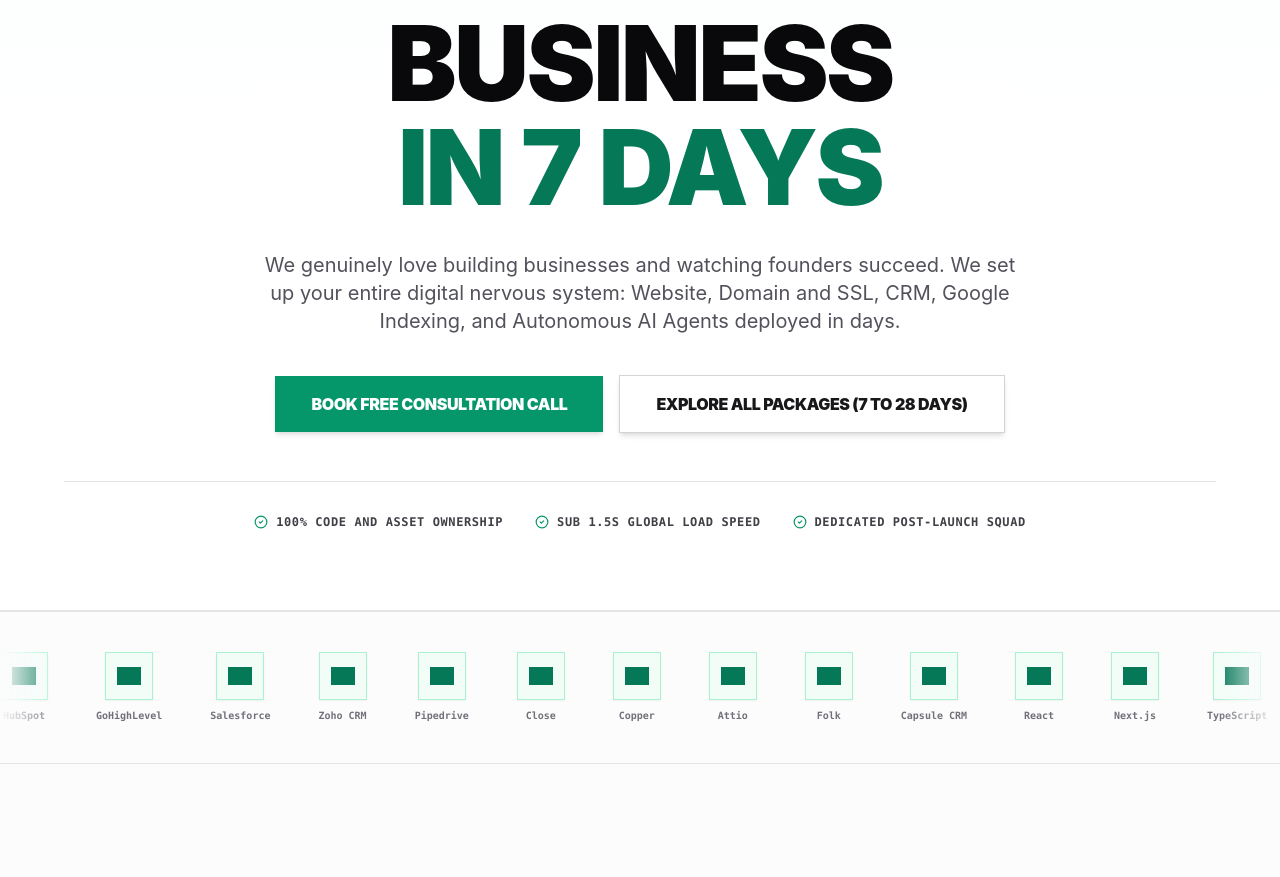
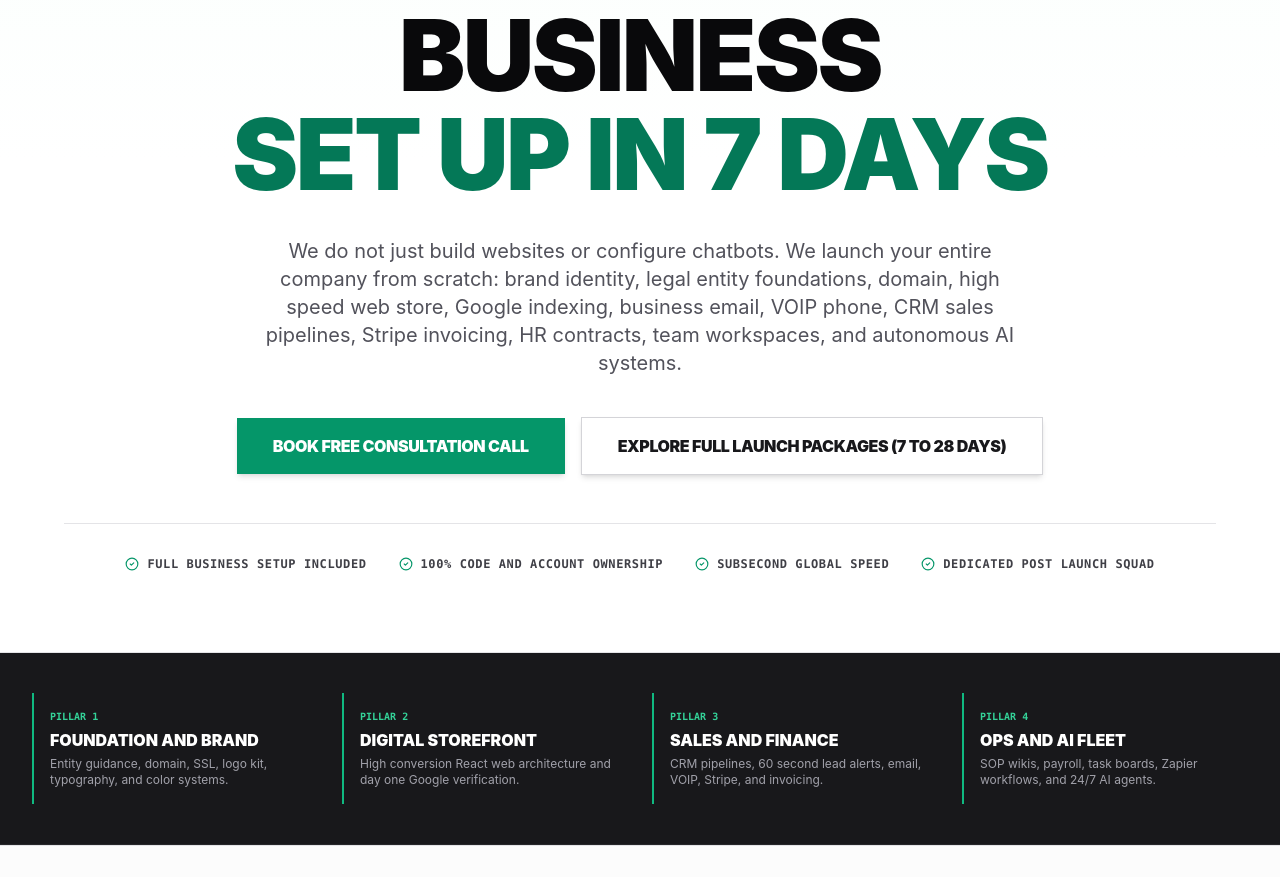
Before and after one commit to mariamraouf/New-Calpir-A5ERAN, a React (Vite) app: page / in a window 1280 px wide. Shown: the part 408-1285 px from the top of the page. Built offline with nearby package versions, Linux system fonts and the light colour scheme; grey boxes are pictures that could not be loaded.

Commit message:
wrote 2 file(s)

```diff
--- a/index.html
+++ b/index.html
@@ -9,23 +9,23 @@
     <link rel="manifest" href="/site.webmanifest" />
 
     <link rel="canonical" data-rh="true" href="https://www.calpir.com/" />
-    <title data-rh="true">Calpir | All-in-One Business Launch & AI Automation</title>
-    <meta data-rh="true" name="description" content="Calpir deploys your entire business infrastructure in 7-28 days: website, CRM, operations and AI agents in one integrated system." />
+    <title data-rh="true">Calpir | Complete Turnkey Business Setup and AI Systems</title>
+    <meta data-rh="true" name="description" content="Calpir launches your complete business in 7 to 28 days: legal foundation, brand identity, domain, website, email, phone, CRM, payments, payroll, SOPs, and AI systems." />
 
     <meta data-rh="true" property="og:site_name" content="Calpir" />
     <meta data-rh="true" property="og:type" content="website" />
     <meta data-rh="true" property="og:url" content="https://www.calpir.com/" />
-    <meta data-rh="true" property="og:title" content="Calpir | All-in-One Business Launch & AI Automation" />
-    <meta data-rh="true" property="og:description" content="Deploy your entire business infrastructure in 7-28 days. Website, CRM, Operations and AI Agents in one integrated system." />
+    <meta data-rh="true" property="og:title" content="Calpir | Complete Turnkey Business Setup and AI Systems" />
+    <meta data-rh="true" property="og:description" content="Launch your entire business in 7 to 28 days: brand, website, domain, email, phone, CRM, billing, payroll, SOPs, and AI automations in one unified setup." />
     <meta data-rh="true" property="og:image" content="https://www.calpir.com/logo-with-transparent-background.png" />
-    <meta data-rh="true" property="og:image:alt" content="Calpir - all-in-one business launch and AI automation" />
+    <meta data-rh="true" property="og:image:alt" content="Calpir complete turnkey business setup and AI systems" />
 
     <meta data-rh="true" name="twitter:card" content="summary_large_image" />
-    <meta data-rh="true" name="twitter:title" content="Calpir | All-in-One Business Launch & AI Automation" />
-    <meta data-rh="true" name="twitter:description" content="Deploy your entire business infrastructure in 7-28 days. Website, CRM, Operations and AI Agents in one integrated system." />
+    <meta data-rh="true" name="twitter:title" content="Calpir | Complete Turnkey Business Setup and AI Systems" />
+    <meta data-rh="true" name="twitter:description" content="Launch your entire business in 7 to 28 days: brand, website, domain, email, phone, CRM, billing, payroll, SOPs, and AI automations in one unified setup." />
     <meta data-rh="true" name="twitter:image" content="https://www.calpir.com/logo-with-transparent-background.png" />
 
-    <!-- Schema.org Organization & WebSite Structured Data -->
+    <!-- Schema.org Organization and WebSite Structured Data -->
     <script type="application/ld+json">
     {
       "@context": "https://schema.org",
@@ -40,7 +40,7 @@
         "height": 837
       },
       "image": "https://www.calpir.com/logo-with-transparent-background.png",
-      "description": "Calpir deploys complete business infrastructure - website, CRM, operations and AI agents - in 7 to 28 days.",
+      "description": "Calpir deploys complete full business infrastructure including legal setup, branding, website, CRM, payments, operations, and AI systems in 7 to 28 days.",
       "email": "info@calpir.com"
     }
     </script>
--- a/src/pages/Index.tsx
+++ b/src/pages/Index.tsx
@@ -2,7 +2,7 @@
 
 import React from 'react';
 import { motion } from 'framer-motion';
-import { ArrowRight, Globe, BarChart3, Settings, Bot, Zap, Code, Layers, Sparkles, CheckCircle2 } from 'lucide-react';
+import { ArrowRight, Globe, BarChart3, Settings, Bot, Zap, Code, Layers, Sparkles, CheckCircle2, Building2, CreditCard, ShieldCheck, Mail } from 'lucide-react';
 import { Link } from 'react-router-dom';
 import Navbar from '@/components/layout/Navbar';
 import Footer from '@/components/layout/Footer';
@@ -28,8 +28,8 @@ const Index = () => {
   return (
     <div className="min-h-screen bg-white w-full overflow-x-hidden">
       <MetaSEO
-        title="Calpir | All-in-One Business Launch & AI Automation"
-        description="Calpir deploys your entire business infrastructure — website, CRM, operations and AI agents — in 7-28 days."
+        title="Calpir | Complete Turnkey Business Setup and AI Systems"
+        description="Calpir builds and launches your entire company infrastructure: legal foundation, brand, website, domain, email, phone, CRM, payments, payroll, SOPs, and AI systems."
         path="/"
       />
       <Navbar />
@@ -39,16 +39,16 @@ const Index = () => {
         <div className="container-custom text-center">
           <motion.div {...reveal}>
             <div className="inline-flex items-center gap-1.5 sm:gap-2 border border-emerald-300 bg-emerald-50 px-3 sm:px-4 py-1.5 mb-5 sm:mb-7 mono text-[10px] sm:text-xs uppercase tracking-widest text-emerald-800 font-bold shadow-sm rounded-none">
-              <Sparkles size={13} className="text-emerald-600 shrink-0" /> Bristol Based Business Infrastructure & AI Squad
+              <Sparkles size={13} className="text-emerald-600 shrink-0" /> Complete Turnkey Business Setup Squad
             </div>
 
-            <h1 className="text-3xl sm:text-5xl md:text-7xl lg:text-[6.5rem] leading-[1.05] sm:leading-[0.96] mb-5 sm:mb-8 font-black uppercase tracking-tight text-zinc-950 max-w-5xl mx-auto">
-              Launch Your Business <br className="hidden sm:inline" />
-              <span className="text-emerald-700">In 7 Days</span>
+            <h1 className="text-3xl sm:text-5xl md:text-7xl lg:text-[6.2rem] leading-[1.05] sm:leading-[0.96] mb-5 sm:mb-8 font-black uppercase tracking-tight text-zinc-950 max-w-5xl mx-auto">
+              Your Entire Business <br className="hidden sm:inline" />
+              <span className="text-emerald-700">Set Up In 7 Days</span>
             </h1>
 
             <p className="text-sm sm:text-lg md:text-xl text-zinc-600 leading-relaxed max-w-3xl mx-auto mb-6 sm:mb-10 px-2">
-              We genuinely love building businesses and watching founders succeed. We set up your entire digital nervous system: Website, Domain and SSL, CRM, Google Indexing, and Autonomous AI Agents deployed in days.
+              We do not just build websites or configure chatbots. We launch your entire company from scratch: brand identity, legal entity foundations, domain, high speed web store, Google indexing, business email, VOIP phone, CRM sales pipelines, Stripe invoicing, HR contracts, team workspaces, and autonomous AI systems.
             </p>
 
             <div className="flex flex-col sm:flex-row gap-3 sm:gap-4 justify-center items-center max-w-xl mx-auto px-2">
@@ -56,23 +56,54 @@ const Index = () => {
                 <Link to="/contact">Book Free Consultation Call</Link>
               </Button>
               <Button asChild variant="outline" className="w-full sm:w-auto border-zinc-300 text-zinc-900 hover:bg-zinc-100 px-6 sm:px-9 py-5 sm:py-7 rounded-none font-black text-xs sm:text-base uppercase tracking-tight btn-hover">
-                <Link to="/packages">Explore All Packages (7 to 28 Days)</Link>
+                <Link to="/packages">Explore Full Launch Packages (7 to 28 Days)</Link>
               </Button>
             </div>
 
             {/* Reassurance points */}
             <div className="flex flex-wrap justify-center items-center gap-3 sm:gap-8 mt-8 sm:mt-12 pt-5 sm:pt-8 border-t border-zinc-200 mono text-[11px] sm:text-xs uppercase tracking-wider text-zinc-700 font-bold">
               <div className="flex items-center gap-1.5 sm:gap-2">
-                <CheckCircle2 size={14} className="text-emerald-600 shrink-0" /> 100% Code and Asset Ownership
+                <CheckCircle2 size={14} className="text-emerald-600 shrink-0" /> Full Business Setup Included
               </div>
               <div className="flex items-center gap-1.5 sm:gap-2">
-                <CheckCircle2 size={14} className="text-emerald-600 shrink-0" /> Sub 1.5s Global Load Speed
+                <CheckCircle2 size={14} className="text-emerald-600 shrink-0" /> 100% Code and Account Ownership
               </div>
               <div className="flex items-center gap-1.5 sm:gap-2">
-                <CheckCircle2 size={14} className="text-emerald-600 shrink-0" /> Dedicated Post-Launch Squad
+                <CheckCircle2 size={14} className="text-emerald-600 shrink-0" /> Subsecond Global Speed
+              </div>
+              <div className="flex items-center gap-1.5 sm:gap-2">
+                <CheckCircle2 size={14} className="text-emerald-600 shrink-0" /> Dedicated Post Launch Squad
               </div>
             </div>
           </motion.div>
+        </div>
+      </section>
+
+      {/* Full Setup Pillars Banner */}
+      <section className="py-10 bg-zinc-900 text-white border-b border-zinc-800">
+        <div className="container-custom">
+          <div className="grid grid-cols-2 md:grid-cols-4 gap-6 text-left">
+            <div className="p-4 border-l-2 border-emerald-500">
+              <div className="mono text-[10px] uppercase text-emerald-400 font-bold">Pillar 1</div>
+              <div className="text-base font-black uppercase text-white mt-1">Foundation and Brand</div>
+              <p className="text-xs text-zinc-400 mt-1">Entity guidance, domain, SSL, logo kit, typography, and color systems.</p>
+            </div>
+            <div className="p-4 border-l-2 border-emerald-500">
+              <div className="mono text-[10px] uppercase text-emerald-400 font-bold">Pillar 2</div>
+              <div className="text-base font-black uppercase text-white mt-1">Digital Storefront</div>
+              <p className="text-xs text-zinc-400 mt-1">High conversion React web architecture and day one Google verification.</p>
+            </div>
+            <div className="p-4 border-l-2 border-emerald-500">
+              <div className="mono text-[10px] uppercase text-emerald-400 font-bold">Pillar 3</div>
+              <div className="text-base font-black uppercase text-white mt-1">Sales and Finance</div>
+              <p className="text-xs text-zinc-400 mt-1">CRM pipelines, 60 second lead alerts, email, VOIP, Stripe, and invoicing.</p>
+            </div>
+            <div className="p-4 border-l-2 border-emerald-500">
+              <div className="mono text-[10px] uppercase text-emerald-400 font-bold">Pillar 4</div>
+              <div className="text-base font-black uppercase text-white mt-1">Ops and AI Fleet</div>
+              <p className="text-xs text-zinc-400 mt-1">SOP wikis, payroll, task boards, Zapier workflows, and 24/7 AI agents.</p>
+            </div>
+          </div>
         </div>
       </section>
 
@@ -88,24 +119,24 @@ const Index = () => {
       {/* Services Grid */}
       <section className="section-padding border-b border-zinc-200 bg-white">
         <div className="container-custom">
-          <SectionLabel>The Core Modules</SectionLabel>
+          <SectionLabel>The Complete Business Modules</SectionLabel>
           <div className="flex flex-col md:flex-row md:items-end justify-between mb-8 sm:mb-12 gap-4">
             <h2 className="text-2xl sm:text-5xl md:text-6xl font-black uppercase text-zinc-950 tracking-tight">
-              Systems Built <br /> <span className="text-emerald-700">To Generate Revenue</span>
+              Every Department <br /> <span className="text-emerald-700">Ready To Generate Cash</span>
             </h2>
             <p className="text-zinc-600 text-xs sm:text-base max-w-md">
-              Every module is designed to eliminate manual bottlenecks and help your business scale effortlessly from day one.
+              We eliminate every technical, operational, and administrative bottleneck so your company operates as an integrated commercial machine.
             </p>
           </div>
 
           <div className="grid grid-cols-1 md:grid-cols-2 lg:grid-cols-3 gap-4 sm:gap-6">
             {[
-              { title: "Website, Domain and SSL", icon: <Globe />, desc: "Sub-second digital storefront with custom domain acquisition, SSL encryption, and Google Search indexing.", link: "/services/website-development" },
-              { title: "CRM and Sales Systems", icon: <BarChart3 />, desc: "Automated lead capture, instant SMS routing, and 60-second response pipelines.", link: "/services/crm-sales" },
-              { title: "AI Agent Development", icon: <Bot />, desc: "Autonomous intelligent agents that answer inquiries, qualify leads, and book calls 24/7.", link: "/services/ai-agents" },
-              { title: "Workflow Automation", icon: <Zap />, desc: "Eliminate repetitive manual tasks with Make.com and Zapier pipelines that run automatically.", link: "/services/ai-automation" },
-              { title: "Custom Apps and Fleets", icon: <Code />, desc: "Turn complex business logic into high-performance web software and AI agent fleets.", link: "/services/custom-apps" },
-              { title: "Operations and HR", icon: <Settings />, desc: "Documented SOP wikis, payroll setups, and bulletproof team onboarding systems.", link: "/services/operations-hr" }
+              { title: "Brand, Domain, and SSL", icon: <ShieldCheck />, desc: "Complete visual identity, domain registration, SSL certificates, and Google Search Console indexing.", link: "/services/website-development" },
+              { title: "High Speed Digital Storefront", icon: <Globe />, desc: "React and Next.js digital architecture built for instant global loading and maximum visitor conversion.", link: "/services/website-development" },
+              { title: "CRM and 60 Second Sales Pipelines", icon: <BarChart3 />, desc: "Automated lead intake, deal stages, two way calendar sync, and instant SMS routing.", link: "/services/crm-sales" },
+              { title: "Finance, Billing, and Invoicing", icon: <CreditCard />, desc: "Stripe payment checkouts, recurring billing, automated quotes, and accounting sync.", link: "/services/operations-hr" },
+              { title: "Operations, SOPs, and Payroll", icon: <Settings />, desc: "Centralized ClickUp or Notion boards, contractor onboarding, contracts, and Deel or Gusto payroll.", link: "/services/operations-hr" },
+              { title: "Autonomous AI Agents and Automation", icon: <Bot />, desc: "Trained 24/7 AI agents for lead qualification, customer inquiries, and Make or Zapier workflows.", link: "/services/ai-agents" }
             ].map((s, i) => (
               <Link key={i} to={s.link} className="border border-zinc-200 p-6 sm:p-8 bg-zinc-50/50 hover:bg-white hover:border-emerald-600 hover:shadow-lg transition-all group block">
                 <div className="text-emerald-700 mb-4 sm:mb-5 group-hover:scale-110 transition-transform">
@@ -114,7 +145,7 @@ const Index = () => {
                 <h3 className="text-xl sm:text-2xl font-black text-zinc-950 mb-2">{s.title}</h3>
                 <p className="text-zinc-600 text-xs sm:text-sm leading-relaxed mb-4 sm:mb-6">{s.desc}</p>
                 <div className="flex items-center gap-1.5 text-emerald-700 mono text-xs uppercase tracking-wider font-bold">
-                  Explore Module <ArrowRight size={13} />
+                  Explore Full Module <ArrowRight size={13} />
                 </div>
               </Link>
             ))}
@@ -122,10 +153,10 @@ const Index = () => {
 
           <div className="mt-8 sm:mt-12 flex flex-col sm:flex-row justify-center items-center gap-3 sm:gap-4">
             <Button asChild variant="outline" className="w-full sm:w-auto border-emerald-600 text-emerald-800 hover:bg-emerald-50 mono text-[11px] sm:text-xs uppercase font-bold py-5 sm:py-6 px-6 sm:px-8 rounded-none">
-              <Link to="/software-stack">Browse Our 100+ Software Stack <ArrowRight size={14} className="ml-1.5" /></Link>
+              <Link to="/software-stack">Browse Our 100+ Integrated Software Stack <ArrowRight size={14} className="ml-1.5" /></Link>
             </Button>
             <Button asChild variant="outline" className="w-full sm:w-auto border-zinc-300 text-zinc-800 hover:bg-zinc-100 mono text-[11px] sm:text-xs uppercase font-bold py-5 sm:py-6 px-6 sm:px-8 rounded-none">
-              <Link to="/solo-services">Browse À La Carte Solo Services <Layers size={14} className="ml-1.5" /></Link>
+              <Link to="/solo-services">Browse Individual Solo Services <Layers size={14} className="ml-1.5" /></Link>
             </Button>
           </div>
         </div>
@@ -136,22 +167,22 @@ const Index = () => {
         <div className="container-custom">
           <div className="grid grid-cols-1 lg:grid-cols-12 gap-8 lg:gap-8 items-center">
             <div className="lg:col-span-5 space-y-4 sm:space-y-6">
-              <SectionLabel>The Calpir Unified Stack</SectionLabel>
+              <SectionLabel>The Calpir Complete Business Engine</SectionLabel>
               <h2 className="text-2xl sm:text-5xl md:text-6xl text-zinc-950 font-black leading-tight tracking-tight">
                 Everything Connected. <br />
-                <span className="text-emerald-700">Everything Moving Together.</span>
+                <span className="text-emerald-700">Everything Running Together.</span>
               </h2>
               <p className="text-xs sm:text-base md:text-lg text-zinc-600 leading-relaxed">
-                Most businesses struggle with 6 to 8 disconnected tools. We build one integrated ecosystem where your website feeds your CRM, your CRM triggers automations, and your AI agents handle client communication 24/7.
+                Most founders spend months stitching together 8 disconnected software accounts. We deploy one seamless business engine where website traffic converts into CRM leads, leads trigger automated billing, contracts are signed automatically, and AI agents handle 24/7 customer conversations.
               </p>
 
               <div className="space-y-2.5 pt-1 sm:pt-2">
                 <div className="flex items-center gap-2.5 mono text-[11px] sm:text-xs uppercase tracking-wider font-bold text-zinc-800">
                   <div className="w-2 h-2 sm:w-2.5 sm:h-2.5 bg-emerald-600 rounded-full animate-ping" />
-                  Continuous Real-Time Data Flow Between Modules
+                  Real Time Data Flow Across Legal, Ops, CRM, Finance, and AI
                 </div>
                 <div className="mono text-[11px] sm:text-xs text-emerald-800 font-bold uppercase tracking-wider border-l-2 border-emerald-600 pl-3 sm:pl-4 py-1.5 bg-emerald-50/60">
-                  One unified nervous system. Zero gaps. Every tool talks to every other tool.
+                  One complete operational foundation. Zero gaps. Everything ready on day one.
                 </div>
               </div>
             </div>
@@ -171,10 +202,10 @@ const Index = () => {
       <section id="contact" className="section-padding border-t border-zinc-200 bg-emerald-50/60">
         <div className="container-custom text-center px-4">
           <h2 className="text-3xl sm:text-6xl md:text-7xl mb-4 sm:mb-6 font-black uppercase tracking-tight text-zinc-950">
-            Ready to <br /> Launch Smarter?
+            Ready to <br /> Launch Your Full Business?
           </h2>
           <p className="text-xs sm:text-base md:text-lg text-zinc-600 mb-6 sm:mb-10 max-w-xl mx-auto leading-relaxed">
-            Book a free 30 minute consultation with Maria. We will map out exactly what your business needs to launch and scale.
+            Book a free 30 minute consultation with Maria. We will map out your complete company setup from legal and brand to website, CRM, and AI operations.
           </p>
           <div className="max-w-md mx-auto">
             <Button asChild className="w-full bg-emerald-600 hover:bg-emerald-700 text-white px-6 sm:px-10 py-5 sm:py-7 rounded-none font-black text-xs sm:text-lg uppercase tracking-tight transition-all btn-hover shadow-md text-center whitespace-normal leading-tight">
```
